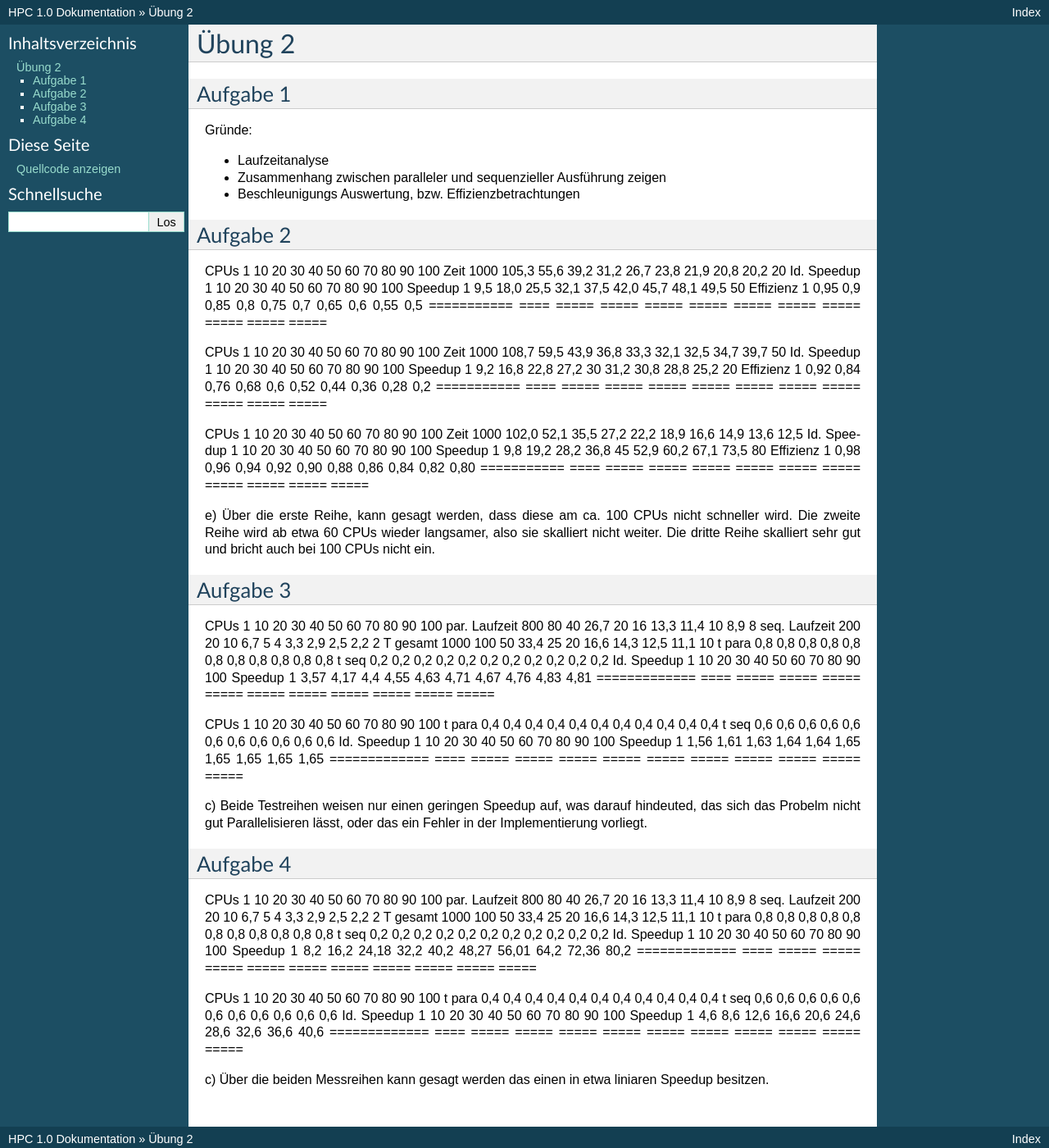
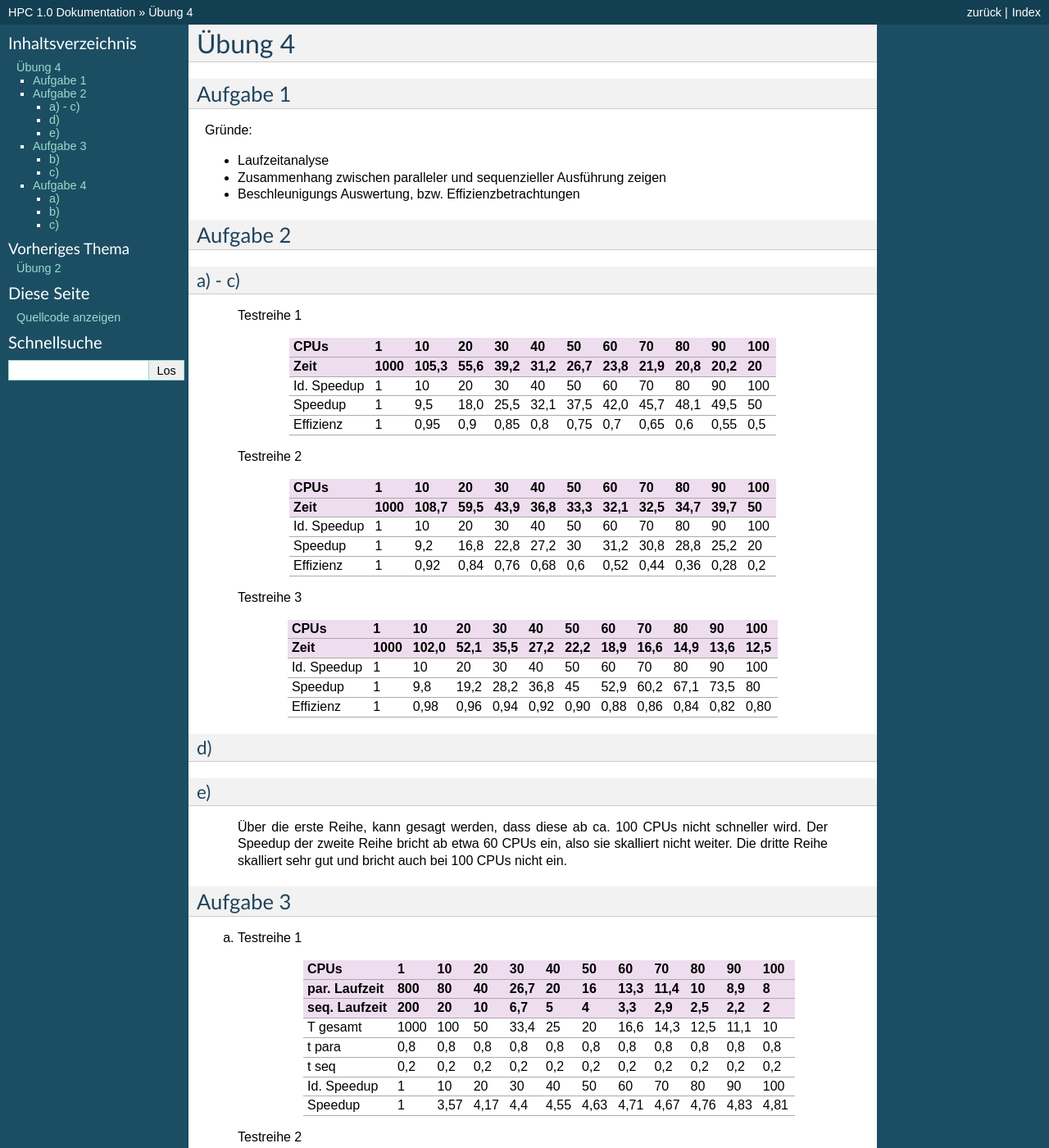
Before and after one commit to ajdf24/HPC_Uebungen, a Sphinx documentation site: the page built from OpenMP/Loesungen/source/Uebung4.rst, in a window 1280 px wide and 1400 px high. Shown: the whole window at 82% size. Built offline with Sphinx 7.4.7, drawn with Linux system fonts in a browser that asks for light colours; some of the changed text lies outside the part shown.

Commit message:
Fix table layout

```diff
--- a/OpenMP/Loesungen/source/Uebung4.rst
+++ b/OpenMP/Loesungen/source/Uebung4.rst
@@ -1,9 +1,10 @@
 =======
-Übung 2
+Übung 4
 =======
 
 Aufgabe 1
 =========
+
 Gründe:
 
 - Laufzeitanalyse
@@ -13,101 +14,130 @@ Gründe:
 Aufgabe 2
 =========
 
-=======================================================================================
-   Testreihe 1
----------------------------------------------------------------------------------------
-CPUs         1     10     20     30     40     50     60     70     80     90     100
-Zeit         1000  105,3  55,6   39,2   31,2   26,7   23,8   21,9   20,8   20,2   20
-Id. Speedup  1     10     20     30     40     50     60     70     80     90     100
-Speedup      1     9,5    18,0   25,5   32,1   37,5   42,0   45,7   48,1   49,5   50
-Effizienz    1     0,95   0,9    0,85   0,8    0,75   0,7    0,65   0,6    0,55   0,5
-===========  ====  =====  =====  =====  =====  =====  =====  =====  =====  =====  =====
+a) - c)
+-------
+
+  Testreihe 1
+
+  ===========  ====  =====  =====  =====  =====  =====  =====  =====  =====  =====  =====
+  CPUs         1     10     20     30     40     50     60     70     80     90     100
+  Zeit         1000  105,3  55,6   39,2   31,2   26,7   23,8   21,9   20,8   20,2   20
+  ===========  ====  =====  =====  =====  =====  =====  =====  =====  =====  =====  =====
+  Id. Speedup  1     10     20     30     40     50     60     70     80     90     100
+  Speedup      1     9,5    18,0   25,5   32,1   37,5   42,0   45,7   48,1   49,5   50
+  Effizienz    1     0,95   0,9    0,85   0,8    0,75   0,7    0,65   0,6    0,55   0,5
+  ===========  ====  =====  =====  =====  =====  =====  =====  =====  =====  =====  =====
+
+  Testreihe 2
+
+  ===========  ====  =====  =====  =====  =====  =====  =====  =====  =====  =====  =====
+  CPUs         1     10     20     30     40     50     60     70     80     90     100
+  Zeit         1000  108,7  59,5   43,9   36,8   33,3   32,1   32,5   34,7   39,7   50
+  ===========  ====  =====  =====  =====  =====  =====  =====  =====  =====  =====  =====
+  Id. Speedup  1     10     20     30     40     50     60     70     80     90     100
+  Speedup      1     9,2    16,8   22,8   27,2   30     31,2   30,8   28,8   25,2   20
+  Effizienz    1     0,92   0,84   0,76   0,68   0,6    0,52   0,44   0,36   0,28   0,2
+  ===========  ====  =====  =====  =====  =====  =====  =====  =====  =====  =====  =====
 
 
-=======================================================================================
-   Testreihe 2
----------------------------------------------------------------------------------------
-CPUs         1     10     20     30     40     50     60     70     80     90     100
-Zeit         1000  108,7  59,5   43,9   36,8   33,3   32,1   32,5   34,7   39,7   50
-Id. Speedup  1     10     20     30     40     50     60     70     80     90     100
-Speedup      1     9,2    16,8   22,8   27,2   30     31,2   30,8   28,8   25,2   20
-Effizienz    1     0,92   0,84   0,76   0,68   0,6    0,52   0,44   0,36   0,28   0,2
-===========  ====  =====  =====  =====  =====  =====  =====  =====  =====  =====  =====
+  Testreihe 3
+
+  ===========  ====  =====  =====  =====  =====  =====  =====  =====  =====  =====  =====
+  CPUs         1     10     20     30     40     50     60     70     80     90     100
+  Zeit         1000  102,0  52,1   35,5   27,2   22,2   18,9   16,6   14,9   13,6   12,5
+  ===========  ====  =====  =====  =====  =====  =====  =====  =====  =====  =====  =====
+  Id. Speedup  1     10     20     30     40     50     60     70     80     90     100
+  Speedup      1     9,8    19,2   28,2   36,8   45     52,9   60,2   67,1   73,5   80
+  Effizienz    1     0,98   0,96   0,94   0,92   0,90   0,88   0,86   0,84   0,82   0,80
+  ===========  ====  =====  =====  =====  =====  =====  =====  =====  =====  =====  =====
+
+d)
+--
 
 
-=======================================================================================
-   Testreihe 3
----------------------------------------------------------------------------------------
-CPUs         1     10     20     30     40     50     60     70     80     90     100
-Zeit         1000  102,0  52,1   35,5   27,2   22,2   18,9   16,6   14,9   13,6   12,5
-Id. Speedup  1     10     20     30     40     50     60     70     80     90     100
-Speedup      1     9,8    19,2   28,2   36,8   45     52,9   60,2   67,1   73,5   80
-Effizienz    1     0,98   0,96   0,94   0,92   0,90   0,88   0,86   0,84   0,82   0,80
-===========  ====  =====  =====  =====  =====  =====  =====  =====  =====  =====  =====
+e)
+--
 
-e)
-Über die erste Reihe, kann gesagt werden, dass diese am ca. 100 CPUs nicht schneller wird.
-Die zweite Reihe wird ab etwa 60 CPUs wieder langsamer, also sie skalliert nicht weiter.
-Die dritte Reihe skalliert sehr gut und bricht auch bei 100 CPUs nicht ein.
+  Über die erste Reihe, kann gesagt werden, dass diese ab ca. 100 CPUs nicht schneller wird.
+  Der Speedup der zweite Reihe bricht ab etwa 60 CPUs ein, also sie skalliert nicht weiter.
+  Die dritte Reihe skalliert sehr gut und bricht auch bei 100 CPUs nicht ein.
 
 
 Aufgabe 3
 =========
 
-=======================================================================================
-   Testreihe 1
----------------------------------------------------------------------------------------
-CPUs           1     10     20     30     40     50     60     70     80     90     100
-par. Laufzeit  800   80     40     26,7   20     16     13,3   11,4   10     8,9    8
-seq. Laufzeit  200   20     10     6,7    5      4      3,3    2,9    2,5    2,2    2
-T gesamt       1000  100    50     33,4   25     20     16,6   14,3   12,5   11,1   10
-t para         0,8   0,8    0,8    0,8    0,8    0,8    0,8    0,8    0,8    0,8    0,8
-t seq          0,2   0,2    0,2    0,2    0,2    0,2    0,2    0,2    0,2    0,2    0,2
-Id. Speedup    1     10     20     30     40     50     60     70     80     90     100
-Speedup        1     3,57   4,17   4,4    4,55   4,63   4,71   4,67   4,76   4,83   4,81
-=============  ====  =====  =====  =====  =====  =====  =====  =====  =====  =====  =====
+a)
 
+  Testreihe 1
 
-=======================================================================================
-   Testreihe 2
----------------------------------------------------------------------------------------
-CPUs           1     10     20     30     40     50     60     70     80     90     100
-t para         0,4   0,4    0,4    0,4    0,4    0,4    0,4    0,4    0,4    0,4    0,4
-t seq          0,6   0,6    0,6    0,6    0,6    0,6    0,6    0,6    0,6    0,6    0,6
-Id. Speedup    1     10     20     30     40     50     60     70     80     90     100
-Speedup        1     1,56   1,61   1,63   1,64   1,64   1,65   1,65   1,65   1,65   1,65
-=============  ====  =====  =====  =====  =====  =====  =====  =====  =====  =====  =====
+  =============  ====  =====  =====  =====  =====  =====  =====  =====  =====  =====  =====
+  CPUs           1     10     20     30     40     50     60     70     80     90     100
+  par. Laufzeit  800   80     40     26,7   20     16     13,3   11,4   10     8,9    8
+  seq. Laufzeit  200   20     10     6,7    5      4      3,3    2,9    2,5    2,2    2
+  =============  ====  =====  =====  =====  =====  =====  =====  =====  =====  =====  =====
+  T gesamt       1000  100    50     33,4   25     20     16,6   14,3   12,5   11,1   10
+  t para         0,8   0,8    0,8    0,8    0,8    0,8    0,8    0,8    0,8    0,8    0,8
+  t seq          0,2   0,2    0,2    0,2    0,2    0,2    0,2    0,2    0,2    0,2    0,2
+  Id. Speedup    1     10     20     30     40     50     60     70     80     90     100
+  Speedup        1     3,57   4,17   4,4    4,55   4,63   4,71   4,67   4,76   4,83   4,81
+  =============  ====  =====  =====  =====  =====  =====  =====  =====  =====  =====  =====
+
+  Testreihe 2
+
+  =============  ====  =====  =====  =====  =====  =====  =====  =====  =====  =====  =====
+  CPUs           1     10     20     30     40     50     60     70     80     90     100
+  t para         0,4   0,4    0,4    0,4    0,4    0,4    0,4    0,4    0,4    0,4    0,4
+  =============  ====  =====  =====  =====  =====  =====  =====  =====  =====  =====  =====
+  t seq          0,6   0,6    0,6    0,6    0,6    0,6    0,6    0,6    0,6    0,6    0,6
+  Id. Speedup    1     10     20     30     40     50     60     70     80     90     100
+  Speedup        1     1,56   1,61   1,63   1,64   1,64   1,65   1,65   1,65   1,65   1,65
+  =============  ====  =====  =====  =====  =====  =====  =====  =====  =====  =====  =====
+
+b)
+--
 
 c)
-Beide Testreihen weisen nur einen geringen Speedup auf, was darauf hindeuted, das sich das Probelm
-nicht gut Parallelisieren lässt, oder das ein Fehler in der Implementierung vorliegt.
+--
+
+  Beide Testreihen weisen nur einen geringen Speedup auf, was darauf hindeuted, dass sich das Probelm
+  nicht gut parallelisieren lässt, oder dass ein Fehler in der Implementierung vorliegt.
 
 Aufgabe 4
 =========
 
-=======================================================================================
-   Testreihe 1
----------------------------------------------------------------------------------------
-CPUs           1     10     20     30     40     50     60     70     80     90     100
-par. Laufzeit  800   80     40     26,7   20     16     13,3   11,4   10     8,9    8
-seq. Laufzeit  200   20     10     6,7    5      4      3,3    2,9    2,5    2,2    2
-T gesamt       1000  100    50     33,4   25     20     16,6   14,3   12,5   11,1   10
-t para         0,8   0,8    0,8    0,8    0,8    0,8    0,8    0,8    0,8    0,8    0,8
-t seq          0,2   0,2    0,2    0,2    0,2    0,2    0,2    0,2    0,2    0,2    0,2
-Id. Speedup    1     10     20     30     40     50     60     70     80     90     100
-Speedup        1     8,2    16,2   24,18  32,2   40,2   48,27  56,01  64,2   72,36  80,2
-=============  ====  =====  =====  =====  =====  =====  =====  =====  =====  =====  =====
+a)
+--
+
+  Testreihe 1
+
+  =============  ====  =====  =====  =====  =====  =====  =====  =====  =====  =====  =====
+  CPUs           1     10     20     30     40     50     60     70     80     90     100
+  par. Laufzeit  800   80     40     26,7   20     16     13,3   11,4   10     8,9    8
+  seq. Laufzeit  200   20     10     6,7    5      4      3,3    2,9    2,5    2,2    2
+  =============  ====  =====  =====  =====  =====  =====  =====  =====  =====  =====  =====
+  T gesamt       1000  100    50     33,4   25     20     16,6   14,3   12,5   11,1   10
+  t para         0,8   0,8    0,8    0,8    0,8    0,8    0,8    0,8    0,8    0,8    0,8
+  t seq          0,2   0,2    0,2    0,2    0,2    0,2    0,2    0,2    0,2    0,2    0,2
+  Id. Speedup    1     10     20     30     40     50     60     70     80     90     100
+  Speedup        1     8,2    16,2   24,18  32,2   40,2   48,27  56,01  64,2   72,36  80,2
+  =============  ====  =====  =====  =====  =====  =====  =====  =====  =====  =====  =====
 
 
-=======================================================================================
-   Testreihe 2
----------------------------------------------------------------------------------------
-CPUs           1     10     20     30     40     50     60     70     80     90     100
-t para         0,4   0,4    0,4    0,4    0,4    0,4    0,4    0,4    0,4    0,4    0,4
-t seq          0,6   0,6    0,6    0,6    0,6    0,6    0,6    0,6    0,6    0,6    0,6
-Id. Speedup    1     10     20     30     40     50     60     70     80     90     100
-Speedup        1     4,6    8,6    12,6   16,6   20,6   24,6   28,6   32,6   36,6   40,6
-=============  ====  =====  =====  =====  =====  =====  =====  =====  =====  =====  =====
+  Testreihe 2
+
+  =============  ====  =====  =====  =====  =====  =====  =====  =====  =====  =====  =====
+  CPUs           1     10     20     30     40     50     60     70     80     90     100
+  t para         0,4   0,4    0,4    0,4    0,4    0,4    0,4    0,4    0,4    0,4    0,4
+  =============  ====  =====  =====  =====  =====  =====  =====  =====  =====  =====  =====
+  t seq          0,6   0,6    0,6    0,6    0,6    0,6    0,6    0,6    0,6    0,6    0,6
+  Id. Speedup    1     10     20     30     40     50     60     70     80     90     100
+  Speedup        1     4,6    8,6    12,6   16,6   20,6   24,6   28,6   32,6   36,6   40,6
+  =============  ====  =====  =====  =====  =====  =====  =====  =====  =====  =====  =====
+
+b)
+--
 
 c)
-Über die beiden Messreihen kann gesagt werden das einen in etwa liniaren Speedup besitzen.
+--
+
+  Über die beiden Messreihen kann gesagt werden, dass sie einen in ungefähr liniaren Speedup besitzen.
--- a/OpenMP/Loesungen/source/index.rst
+++ b/OpenMP/Loesungen/source/index.rst
@@ -3,3 +3,4 @@
 
   Uebung1
   Uebung2
+  Uebung4
```
Also changed, not shown: 1 other file.
